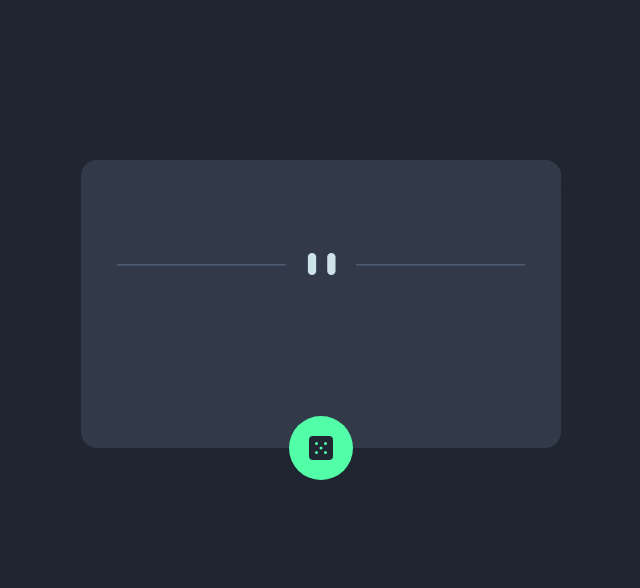
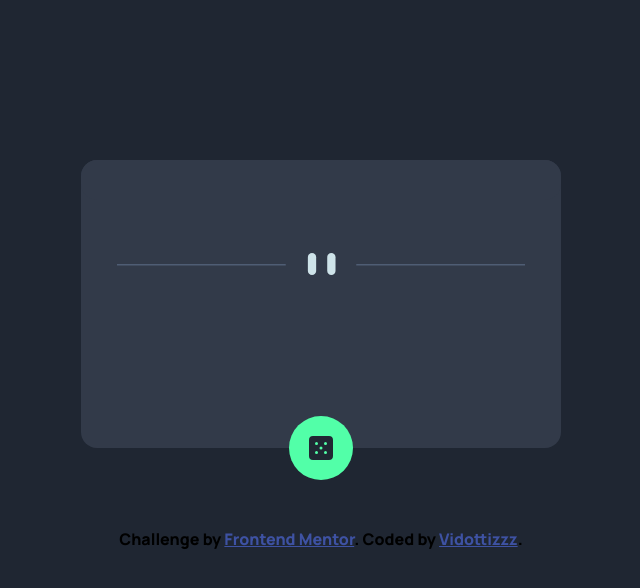
Before and after one commit to Vidottizzz/Advice-generator-app-challenge-hub, a plain HTML site: page index.html in a window 1280 px wide. Shown: the whole page, without its empty margins (319-959 px from the left). Drawn offline with Linux system fonts and the light colour scheme; no server answers.

Commit message:
atribuicao

```diff
--- a/index.html
+++ b/index.html
@@ -21,10 +21,10 @@
   <img  class="dice-img" src="/images/icon-dice.svg" alt="">
 </button>
   </div>
-  <!-- <div class="attribution">
+  <div class="attribution">
     Challenge by <a href="https://www.frontendmentor.io?ref=challenge" target="_blank">Frontend Mentor</a>.
-    Coded by <a href="#">Vidottizzz</a>.
-  </div> -->
+    Coded by <a target="_blank" href="https://github.com/vidottizzz">Vidottizzz</a>.
+  </div>
   <script src="/script.js"></script>
 </body>
 </html>
--- a/style.css
+++ b/style.css
@@ -22,6 +22,10 @@
 body {
     background-color: var(--darkBlue);
 
+}
+.attribution {
+    padding-top: 5rem;
+    font-size: 1rem;
 }
 .advice-card {
  width: 20rem;
```
